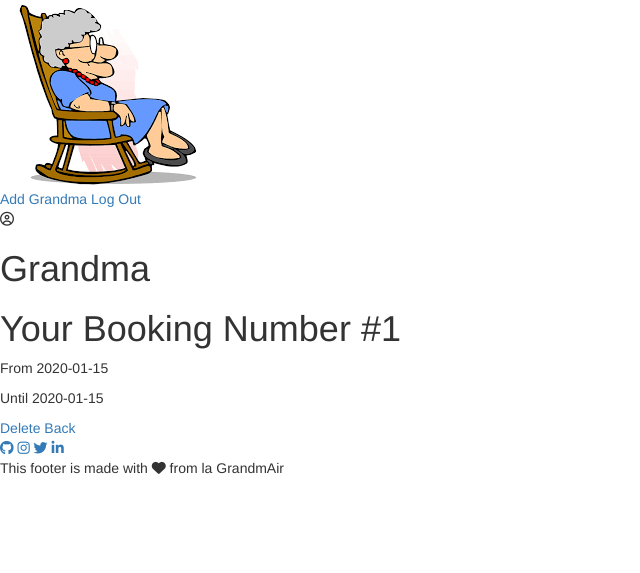
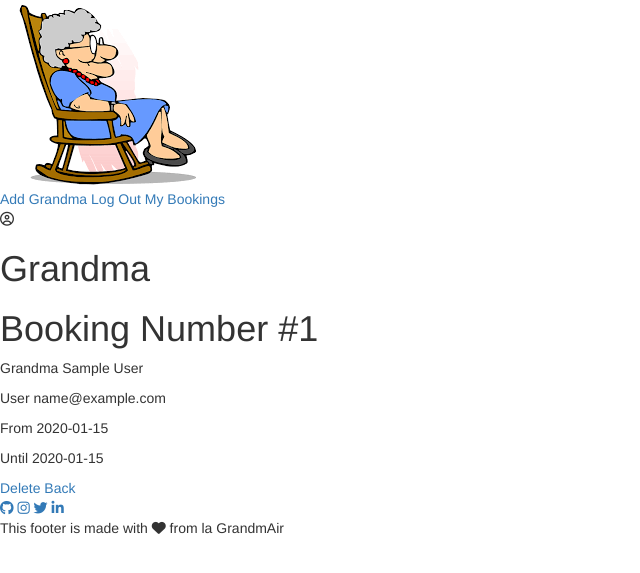
Before and after one commit to aquilesvo/grandma, a Rails app: page /grandmoms/1/bookings/1 in a window 1280 px wide. Shown: the top 573 px of the page, without its empty margins (0-640 px from the left). Run offline with Rails 7, Linux system fonts and the light colour scheme; a user stored in the database is signed in; tables that the repository leaves empty hold one stand-in row (values such as "Sample post"); style sheets or scripts are compiled from the project's sources; some libraries are stand-ins or nearby versions.

Commit message:
CRUD functions working. navbar-links installed. Need to continue work on model-dependencies.

```diff
--- a/app/views/bookings/show.html.erb
+++ b/app/views/bookings/show.html.erb
@@ -1,5 +1,8 @@
-<h1> Your Booking Number #<%=  @booking.id %> </h1>
+<h1> Booking Number #<%=  @booking.id %> </h1>
 
+<% grammy = Grandmom.find(@booking.grandmom_id) %>
+<p> Grandma <%= grammy.first_name %> <%= grammy.last_name %></p>
+<p> User <%= User.find(@booking.user_id).email %></p>
 <p> From <%= @booking.start_time %></p>
 <p> Until <%= @booking.end_time %></p>
 
--- a/app/views/components/_navbar.html.erb
+++ b/app/views/components/_navbar.html.erb
@@ -13,6 +13,7 @@
 
     <% if user_signed_in? %>
       <%= link_to 'Log Out', destroy_user_session_path, method:'delete', class: 'navbar-wagon-item navbar-wagon-link' %>
+      <%= link_to 'My Bookings', bookings_path, class: 'navbar-wagon-item navbar-wagon-link' %>
     <% else %>
       <%= link_to 'Sign In', new_user_session_path, class: 'navbar-wagon-item navbar-wagon-link' %>
       <%= link_to 'Register', new_user_registration_path, class: 'navbar-wagon-item navbar-wagon-link' %>
--- a/app/views/grandmoms/show.html.erb
+++ b/app/views/grandmoms/show.html.erb
@@ -12,4 +12,3 @@
 <%= link_to "Edit", edit_grandmom_path(@grandmom), class: "btn btn-primary" %>
 <%= link_to "Delete", grandmom_path, method:'delete', class: "btn btn-primary" %>
 <%= link_to "Book", new_grandmom_booking_path(@grandmom), class: "btn btn-primary" %>
-<%= link_to "Show all Bookings", grandmom_bookings_path(@grandmom), class: "btn btn-primary" %>
--- a/config/routes.rb
+++ b/config/routes.rb
@@ -4,6 +4,7 @@ Rails.application.routes.draw do
   # For details on the DSL available within this file, see http://guides.rubyonrails.org/routing.html
 
   resources :grandmoms do
-    resources :bookings, only: [:index, :show, :new, :create, :destroy]
+    resources :bookings, only: [:show, :new, :create, :destroy]
   end
+  resources :bookings, only: [:index]
 end
```
Also changed, not shown: app/views/bookings/index.html.erb (+19 -4 lines).
